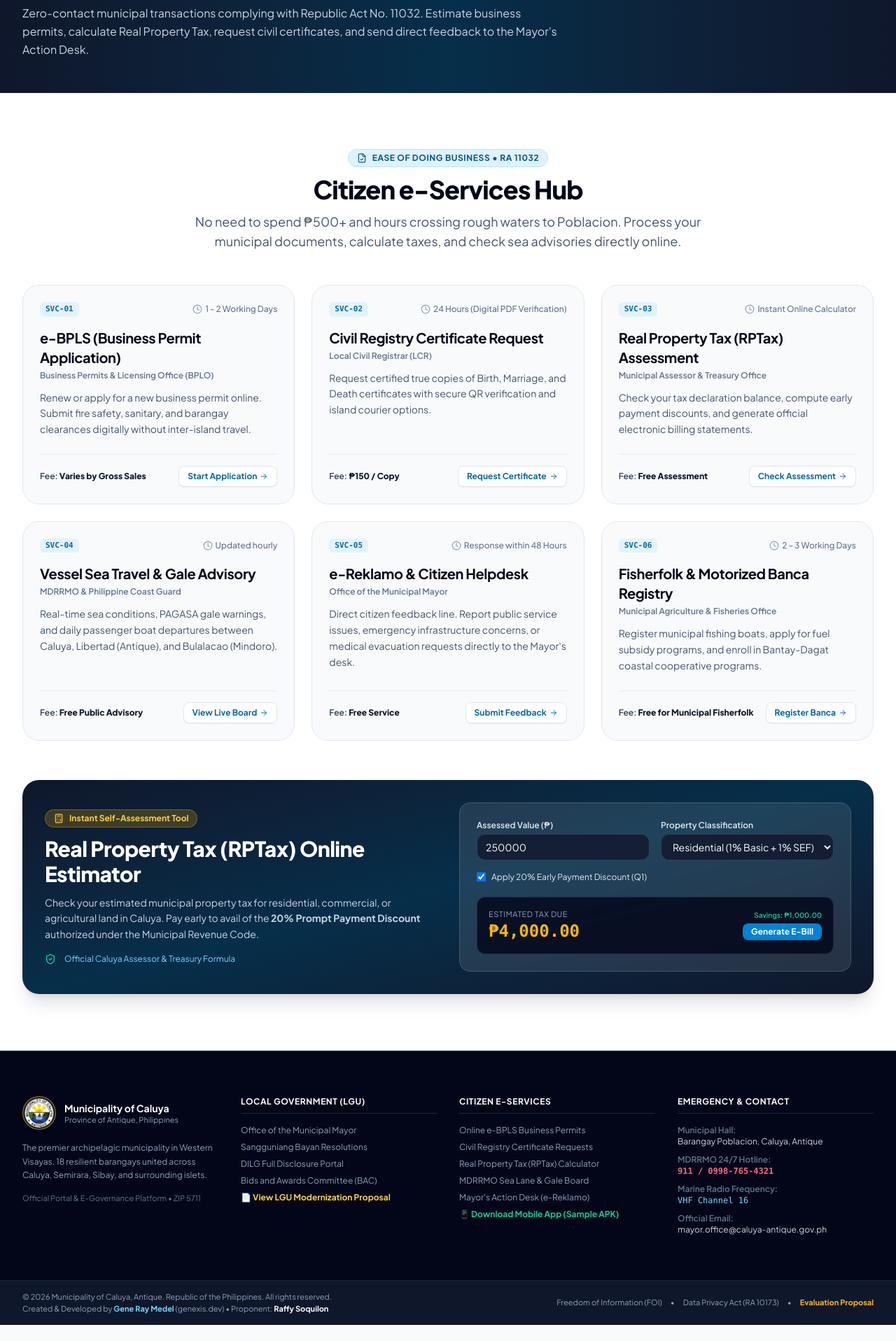
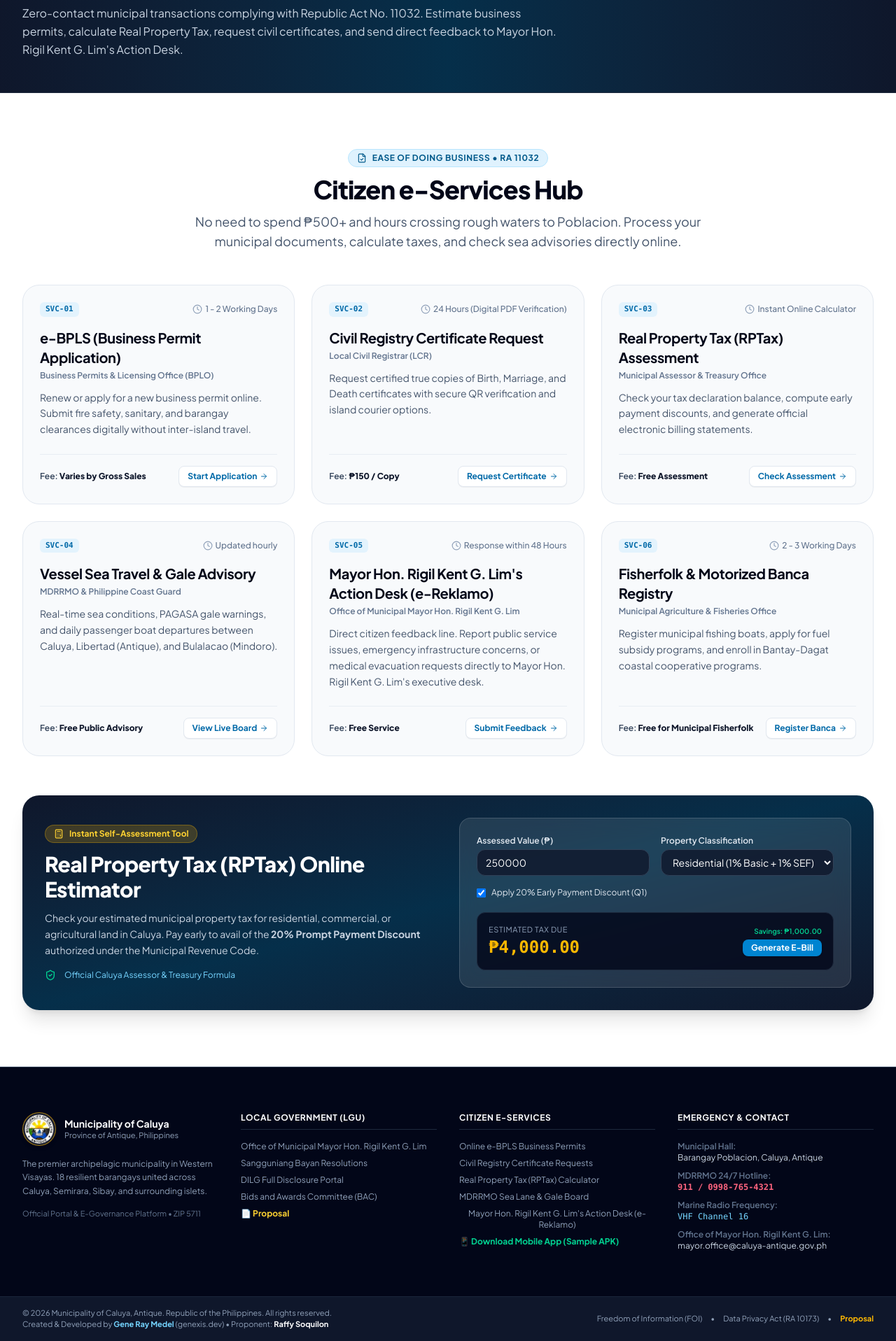
Before and after one commit to bluegene37/caluya, a Vue app: page /services in a window 1280 px wide. Shown: the part 238-2155 px from the top of the page at 70% size. Before the commit the page ends 2132 px from the top, so only its background shows below. Built offline with nearby package versions, Linux system fonts and the light colour scheme; a web font is replaced by a local one.

Commit message:
feat: add Mayor Hon. Rigil Kent G. Lim name across portal and simplify Proposal buttons

```diff
--- a/src/components/FooterSection.vue
+++ b/src/components/FooterSection.vue
@@ -44,9 +44,17 @@
             Local Government (LGU)
           </h4>
           <ul class="space-y-2 text-xs">
+            <!-- Gene - Oct 06, 2026: Updated Mayor link to include Mayor Hon. Rigil Kent G. Lim and simplified Proposal button to 'Proposal' -->
+            <!--
             <li>
               <button @click="$emit('navigate', 'leadership')" class="hover:text-amber-400 transition-colors cursor-pointer">
                 Office of the Municipal Mayor
+              </button>
+            </li>
+            -->
+            <li>
+              <button @click="$emit('navigate', 'leadership')" class="hover:text-amber-400 transition-colors cursor-pointer">
+                Office of Municipal Mayor Hon. Rigil Kent G. Lim
               </button>
             </li>
             <li>
@@ -64,9 +72,16 @@
                 Bids and Awards Committee (BAC)
               </button>
             </li>
+            <!--
             <li>
               <button @click="$emit('open-proposal')" class="text-amber-300 font-bold hover:underline cursor-pointer">
                 📄 View LGU Modernization Proposal
+              </button>
+            </li>
+            -->
+            <li>
+              <button @click="$emit('open-proposal')" class="text-amber-300 font-bold hover:underline cursor-pointer">
+                📄 Proposal
               </button>
             </li>
           </ul>
@@ -98,9 +113,17 @@
                 MDRRMO Sea Lane & Gale Board
               </button>
             </li>
+            <!-- Gene - Oct 06, 2026: Updated link text to cite Mayor Hon. Rigil Kent G. Lim -->
+            <!--
             <li>
               <button @click="$emit('navigate', 'services')" class="hover:text-sky-400 transition-colors cursor-pointer">
                 Mayor's Action Desk (e-Reklamo)
+              </button>
+            </li>
+            -->
+            <li>
+              <button @click="$emit('navigate', 'services')" class="hover:text-sky-400 transition-colors cursor-pointer">
+                Mayor Hon. Rigil Kent G. Lim's Action Desk (e-Reklamo)
               </button>
             </li>
             <!-- Gene - Oct 06, 2026: Added Caluya Mobile App download link to FooterSection -->
@@ -130,8 +153,15 @@
               <span class="block text-slate-500 font-semibold">Marine Radio Frequency:</span>
               <span class="text-sky-300 font-mono">VHF Channel 16</span>
             </div>
+            <!-- Gene - Oct 06, 2026: Updated contact label to specify Office of Mayor Hon. Rigil Kent G. Lim -->
+            <!--
             <div>
               <span class="block text-slate-500 font-semibold">Official Email:</span>
+              <span class="text-slate-300">mayor.office@caluya-antique.gov.ph</span>
+            </div>
+            -->
+            <div>
+              <span class="block text-slate-500 font-semibold">Office of Mayor Hon. Rigil Kent G. Lim:</span>
               <span class="text-slate-300">mayor.office@caluya-antique.gov.ph</span>
             </div>
           </div>
@@ -208,8 +238,14 @@
           <span>•</span>
           <span>Data Privacy Act (RA 10173)</span>
           <span>•</span>
+          <!-- Gene - Oct 06, 2026: Updated proposal button label to 'Proposal' -->
+          <!--
           <button @click="$emit('open-proposal')" class="text-amber-400 hover:text-amber-300 font-bold hover:underline cursor-pointer">
             Evaluation Proposal
+          </button>
+          -->
+          <button @click="$emit('open-proposal')" class="text-amber-400 hover:text-amber-300 font-bold hover:underline cursor-pointer">
+            Proposal
           </button>
         </div>
       </div>
--- a/src/components/HeaderNav.vue
+++ b/src/components/HeaderNav.vue
@@ -282,13 +282,22 @@
 
         <!-- Right Action Buttons (Compact, elegant, never exceeds container) -->
         <div class="hidden sm:flex items-center space-x-1.5 2xl:space-x-2 shrink-0">
-          <!-- Vice Mayor Proposal Button -->
+          <!-- Gene - Oct 06, 2026: Removed Vice Mayor text from proposal button, simplified label to 'Proposal' -->
+          <!--
           <button
             @click="$emit('open-proposal')"
             class="group relative inline-flex items-center space-x-1.5 px-2.5 py-1.5 2xl:px-3.5 2xl:py-2 rounded-xl text-xs 2xl:text-sm font-bold text-white bg-gradient-to-r from-indigo-600 via-sky-600 to-teal-600 hover:from-indigo-700 hover:to-teal-700 shadow-md hover:shadow-lg transition-all transform active:scale-95 cursor-pointer shrink-0 whitespace-nowrap"
           >
             <Sparkles class="w-3.5 h-3.5 text-amber-300 animate-spin" style="animation-duration: 4s;" />
             <span class="hidden lg:inline">Vice Mayor </span>
+            <span>Proposal</span>
+          </button>
+          -->
+          <button
+            @click="$emit('open-proposal')"
+            class="group relative inline-flex items-center space-x-1.5 px-3 py-1.5 2xl:px-3.5 2xl:py-2 rounded-xl text-xs 2xl:text-sm font-bold text-white bg-gradient-to-r from-indigo-600 via-sky-600 to-teal-600 hover:from-indigo-700 hover:to-teal-700 shadow-md hover:shadow-lg transition-all transform active:scale-95 cursor-pointer shrink-0 whitespace-nowrap"
+          >
+            <Sparkles class="w-3.5 h-3.5 text-amber-300 animate-spin" style="animation-duration: 4s;" />
             <span>Proposal</span>
           </button>
 
@@ -338,12 +347,22 @@
         </div>
         -->
         <div class="flex xl:hidden items-center space-x-1.5 sm:space-x-2 shrink-0">
+          <!-- Gene - Oct 06, 2026: Simplified mobile proposal button to just 'Proposal' -->
+          <!--
           <button
             @click="$emit('open-proposal')"
             class="px-2 sm:px-2.5 py-1.5 rounded-lg text-[11px] sm:text-xs font-bold text-white bg-gradient-to-r from-indigo-600 to-sky-600 hover:from-indigo-700 hover:to-sky-700 active:scale-95 transition-all flex items-center space-x-1 whitespace-nowrap shadow-xs cursor-pointer"
           >
             <FileText class="w-3.5 h-3.5" />
             <span class="hidden xs:inline">SB </span>
+            <span>Proposal</span>
+          </button>
+          -->
+          <button
+            @click="$emit('open-proposal')"
+            class="px-2 sm:px-2.5 py-1.5 rounded-lg text-[11px] sm:text-xs font-bold text-white bg-gradient-to-r from-indigo-600 to-sky-600 hover:from-indigo-700 hover:to-sky-700 active:scale-95 transition-all flex items-center space-x-1 whitespace-nowrap shadow-xs cursor-pointer"
+          >
+            <FileText class="w-3.5 h-3.5" />
             <span>Proposal</span>
           </button>
           <button
@@ -410,12 +429,22 @@
       </button>
 
       <div class="pt-3 border-t border-slate-100 flex flex-col space-y-2.5">
+        <!-- Gene - Oct 06, 2026: Updated mobile drawer proposal button label to 'Proposal' -->
+        <!--
         <button
           @click="mobileMenuOpen = false; $emit('open-proposal')"
           class="w-full py-3 rounded-xl text-sm font-bold text-white bg-gradient-to-r from-indigo-600 via-sky-600 to-teal-600 hover:from-indigo-700 hover:to-teal-700 flex items-center justify-center space-x-2 shadow-md active:scale-98 transition-all cursor-pointer"
         >
           <Sparkles class="w-4 h-4 text-amber-300" />
           <span>Vice Mayor's Modernization Proposal</span>
+        </button>
+        -->
+        <button
+          @click="mobileMenuOpen = false; $emit('open-proposal')"
+          class="w-full py-3 rounded-xl text-sm font-bold text-white bg-gradient-to-r from-indigo-600 via-sky-600 to-teal-600 hover:from-indigo-700 hover:to-teal-700 flex items-center justify-center space-x-2 shadow-md active:scale-98 transition-all cursor-pointer"
+        >
+          <Sparkles class="w-4 h-4 text-amber-300" />
+          <span>Proposal</span>
         </button>
 
         <a
--- a/src/components/HeroSection.vue
+++ b/src/components/HeroSection.vue
@@ -432,9 +432,9 @@ const slides = [
     image: "https://images.unsplash.com/photo-1518509562904-e7ef99cdcc86?auto=format&fit=crop&w=2200&q=85",
     primaryCta: "Access Citizen e-Services",
     primaryIcon: FileCheck,
-    // Gene - Oct 06, 2026: Updated CTA to highlight Vice Mayor Proposal
-    // secondaryCta: "View LGU Proposal",
-    secondaryCta: "Vice Mayor Proposal",
+    // Gene - Oct 06, 2026: Updated secondaryCta label to simply 'Proposal'
+    // secondaryCta: "Vice Mayor Proposal",
+    secondaryCta: "Proposal",
     secondaryTarget: "proposal"
   }
 ];
--- a/src/components/MobileAppSection.vue
+++ b/src/components/MobileAppSection.vue
@@ -88,8 +88,14 @@
                       v1.0.4-beta
                     </span>
                   </h3>
+                  <!-- Gene - Oct 06, 2026: Updated reference to Office of Mayor Hon. Rigil Kent G. Lim -->
+                  <!--
                   <p class="text-xs text-slate-400">
                     Official Prototype Package • Office of the Mayor & Sangguniang Bayan
+                  </p>
+                  -->
+                  <p class="text-xs text-slate-400">
+                    Official Prototype Package • Office of Mayor Hon. Rigil Kent G. Lim & Sangguniang Bayan
                   </p>
                 </div>
               </div>
@@ -281,7 +287,11 @@
 
                   <!-- Recent Municipal Notice -->
                   <div class="p-3 rounded-xl bg-slate-900 border border-slate-800 text-[11px]">
+                    <!-- Gene - Oct 06, 2026: Updated notice title to specify Office of Mayor Hon. Rigil Kent G. Lim -->
+                    <!--
                     <span class="text-[9px] text-amber-300 font-bold uppercase tracking-wider block">Notice from Mayor's Office</span>
+                    -->
+                    <span class="text-[9px] text-amber-300 font-bold uppercase tracking-wider block">Notice from Office of Mayor Hon. Rigil Kent G. Lim</span>
                     <p class="text-slate-300 mt-0.5 text-[10.5px]">
                       Weekly mobile health mission arrives in Sibay Island this Thursday. Bring your PhilHealth / Caluya e-ID.
                     </p>
--- a/src/data/caluyaData.js
+++ b/src/data/caluyaData.js
@@ -221,12 +221,25 @@ export const ONLINE_SERVICES = [
     fee: "Free Public Advisory",
     actionText: "View Live Board"
   },
+  // Gene - Oct 06, 2026: Updated Mayor Action Desk service entry to cite Mayor Hon. Rigil Kent G. Lim
+  /*
   {
     id: "mayors-action",
     code: "SVC-05",
     title: "e-Reklamo & Citizen Helpdesk",
     department: "Office of the Municipal Mayor",
     description: "Direct citizen feedback line. Report public service issues, emergency infrastructure concerns, or medical evacuation requests directly to the Mayor's desk.",
+    turnaround: "Response within 48 Hours",
+    fee: "Free Service",
+    actionText: "Submit Feedback"
+  },
+  */
+  {
+    id: "mayors-action",
+    code: "SVC-05",
+    title: "Mayor Hon. Rigil Kent G. Lim's Action Desk (e-Reklamo)",
+    department: "Office of Municipal Mayor Hon. Rigil Kent G. Lim",
+    description: "Direct citizen feedback line. Report public service issues, emergency infrastructure concerns, or medical evacuation requests directly to Mayor Hon. Rigil Kent G. Lim's executive desk.",
     turnaround: "Response within 48 Hours",
     fee: "Free Service",
     actionText: "Submit Feedback"
@@ -398,7 +411,9 @@ export const PROPOSAL_DATA = {
     {
       measure: "Draft Sangguniang Bayan Resolution No. 2026-042",
       title: "Resolution Authorizing Local Chief Executive to Enter into E-Gov MOAs",
-      scope: "Authorizing the Municipal Mayor to enter into agreements with DICT (e-LGU and GovNet), LandBank of the Philippines (Link.BizPortal), and GCash/Maya for official payment gateway integration.",
+      // Gene - Oct 06, 2026: Updated scope description to specify Municipal Mayor Hon. Rigil Kent G. Lim
+      // scope: "Authorizing the Municipal Mayor to enter into agreements with DICT (e-LGU and GovNet), LandBank of the Philippines (Link.BizPortal), and GCash/Maya for official payment gateway integration.",
+      scope: "Authorizing Municipal Mayor Hon. Rigil Kent G. Lim to enter into agreements with DICT (e-LGU and GovNet), LandBank of the Philippines (Link.BizPortal), and GCash/Maya for official payment gateway integration.",
       sponsor: "Committee on Rules, Ordinances & Legal Matters"
     },
     {
--- a/src/views/HomeView.vue
+++ b/src/views/HomeView.vue
@@ -267,6 +267,8 @@
               </div>
             </div>
             -->
+            <!-- Gene - Oct 06, 2026: Updated narrative to include Municipal Mayor Hon. Rigil Kent G. Lim and simplified button label to 'Proposal' -->
+            <!--
             <p class="text-xs sm:text-base text-slate-300 leading-relaxed max-w-3xl">
               Presented for the evaluation of <strong class="text-amber-300 font-extrabold">Vice Mayor Hon. Belfe S. Duran</strong> (Presiding Officer of the Sangguniang Bayan) and the municipal administration, this digital portal by <strong class="text-sky-300 font-bold">genexis.dev</strong> (proponent Raffy Soquilon) connects all 18 island barangays with zero-travel public services, 24/7 sea ambulance dispatch, and disaster alerts.
             </p>
@@ -278,6 +280,29 @@
               >
                 <Sparkles class="w-4 h-4 text-slate-950" />
                 <span>View genexis.dev Proposal</span>
+                <ArrowRight class="w-4 h-4 ml-1" />
+              </button>
+
+              <router-link
+                to="/leadership"
+                class="w-full sm:w-auto inline-flex items-center justify-center space-x-2 px-5 py-3 rounded-xl text-xs sm:text-sm font-bold text-white bg-slate-800/80 hover:bg-slate-700/80 border border-slate-700 transition-colors"
+              >
+                <Users class="w-4 h-4 text-sky-400" />
+                <span>Sangguniang Bayan Council</span>
+              </router-link>
+            </div>
+            -->
+            <p class="text-xs sm:text-base text-slate-300 leading-relaxed max-w-3xl">
+              Presented for the evaluation of Municipal Mayor <strong class="text-white font-extrabold">Hon. Rigil Kent G. Lim</strong>, Vice Mayor <strong class="text-amber-300 font-extrabold">Hon. Belfe S. Duran</strong> (Presiding Officer of the Sangguniang Bayan), and the municipal administration, this digital portal by <strong class="text-sky-300 font-bold">genexis.dev</strong> (proponent Raffy Soquilon) connects all 18 island barangays with zero-travel public services, 24/7 sea ambulance dispatch, and disaster alerts.
+            </p>
+
+            <div class="pt-2 flex flex-col sm:flex-row items-stretch sm:items-center gap-3">
+              <button
+                @click="$emit('open-proposal')"
+                class="w-full sm:w-auto inline-flex items-center justify-center space-x-2 px-5 py-3 rounded-xl text-xs sm:text-sm font-bold text-slate-950 bg-gradient-to-r from-amber-400 to-yellow-300 hover:from-amber-300 hover:to-yellow-200 shadow-lg shadow-amber-400/20 transition-all transform active:scale-95 cursor-pointer"
+              >
+                <Sparkles class="w-4 h-4 text-slate-950" />
+                <span>Proposal</span>
                 <ArrowRight class="w-4 h-4 ml-1" />
               </button>
 
@@ -618,11 +643,11 @@ const departments = [
   {
     path: '/leadership',
     title: 'LGU Leadership & Council',
-    // Gene - Oct 06, 2026: Updated Vice Mayor name to Hon. Belfe S. Duran per user verification
+    // Gene - Oct 06, 2026: Updated Mayor name to Hon. Rigil Kent G. Lim alongside Vice Mayor Hon. Belfe S. Duran
     /*
-    desc: 'Municipal Mayor, Vice Mayor Hon. Genevive L. Reyes, and Sangguniang Bayan councilors and committees.',
+    desc: 'Municipal Mayor, Vice Mayor Hon. Belfe S. Duran, and Sangguniang Bayan councilors and committees.',
     */
-    desc: 'Municipal Mayor, Vice Mayor Hon. Belfe S. Duran, and Sangguniang Bayan councilors and committees.',
+    desc: 'Municipal Mayor Hon. Rigil Kent G. Lim, Vice Mayor Hon. Belfe S. Duran, and Sangguniang Bayan councilors and committees.',
     icon: Award,
     bgClass: 'bg-purple-50 border border-purple-200',
     iconClass: 'text-purple-600',
--- a/src/views/LeadershipView.vue
+++ b/src/views/LeadershipView.vue
@@ -23,8 +23,14 @@
           The executive and legislative officials of the Municipality of Caluya, Antique. Led by the Office of the Municipal Mayor, Vice Mayor Hon. Genevive L. Reyes, and the 10 honorable members of the Sangguniang Bayan council.
         </p>
         -->
+        <!-- Gene - Oct 06, 2026: Updated description to include Municipal Mayor Hon. Rigil Kent G. Lim -->
+        <!--
         <p class="text-sm sm:text-base text-slate-300 max-w-3xl leading-relaxed">
           The executive and legislative officials of the Municipality of Caluya, Antique. Led by the Office of the Municipal Mayor, Vice Mayor Hon. Belfe S. Duran, and the 10 honorable members of the Sangguniang Bayan council.
+        </p>
+        -->
+        <p class="text-sm sm:text-base text-slate-300 max-w-3xl leading-relaxed">
+          The executive and legislative officials of the Municipality of Caluya, Antique. Led by Municipal Mayor Hon. Rigil Kent G. Lim, Vice Mayor Hon. Belfe S. Duran, and the 10 honorable members of the Sangguniang Bayan council.
         </p>
       </div>
     </div>
--- a/src/views/ServicesView.vue
+++ b/src/views/ServicesView.vue
@@ -17,8 +17,14 @@
             Citizen e-Services & Financial Calculators
           </h1>
         </div>
+        <!-- Gene - Oct 06, 2026: Updated Mayor reference to Mayor Hon. Rigil Kent G. Lim -->
+        <!--
         <p class="text-sm sm:text-base text-slate-300 max-w-3xl leading-relaxed">
           Zero-contact municipal transactions complying with Republic Act No. 11032. Estimate business permits, calculate Real Property Tax, request civil certificates, and send direct feedback to the Mayor's Action Desk.
+        </p>
+        -->
+        <p class="text-sm sm:text-base text-slate-300 max-w-3xl leading-relaxed">
+          Zero-contact municipal transactions complying with Republic Act No. 11032. Estimate business permits, calculate Real Property Tax, request civil certificates, and send direct feedback to Mayor Hon. Rigil Kent G. Lim's Action Desk.
         </p>
       </div>
     </div>
```
Also changed, not shown: src/components/ServicesHub.vue (+20 -0 lines).
